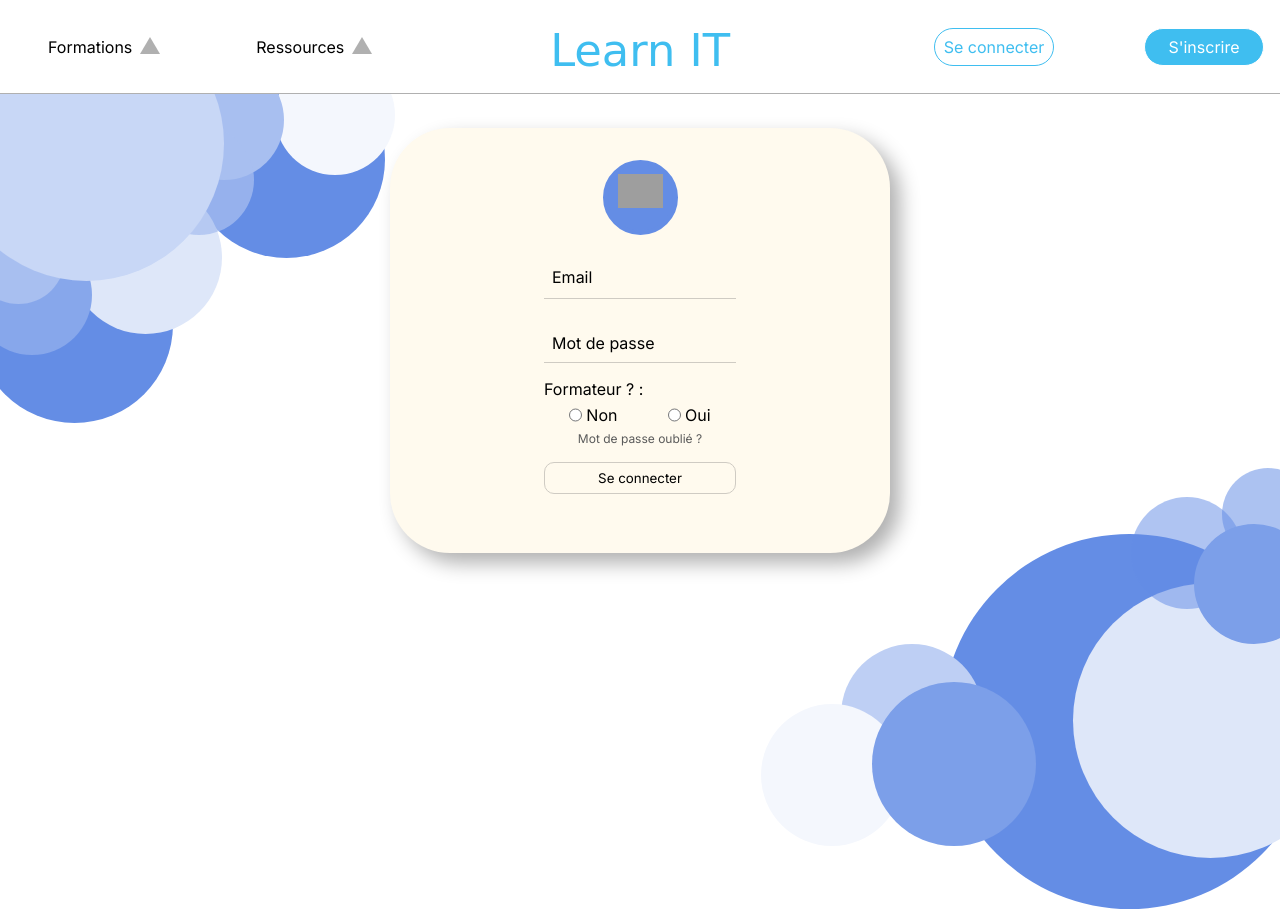
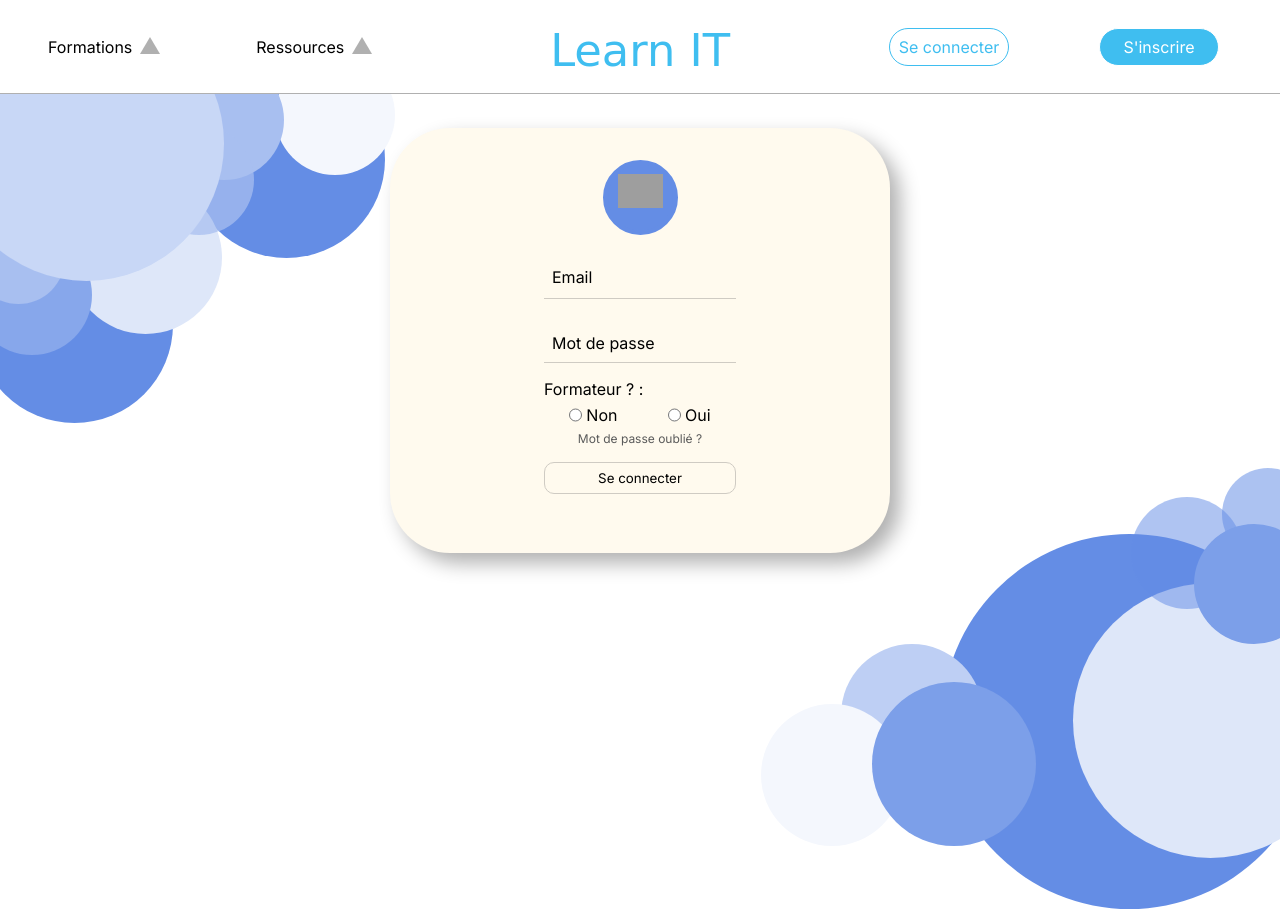
Before and after one commit to Enzobu/Workshop_SN2, a PHP site: page /login.php in a window 1280 px wide; the page is wider, and only the part inside the window is pictured. Run offline with PHP 8.4, Linux system fonts and the light colour scheme; style sheets or scripts are compiled from the project's sources; some libraries are stand-ins or nearby versions; some web fonts are replaced; grey boxes are pictures that could not be loaded.

Commit message:
update css

```diff
--- a/style/main.css
+++ b/style/main.css
@@ -158,7 +158,7 @@ body {
   text-align: center;
   transition: 0.4s;
   margin-left: auto;
-  margin-right: 0;
+  margin-right: auto;
 }
 .header .nav .nav-list .nav-list-right .nav-item a {
   transition: 0.4s;
--- a/style/main.scss
+++ b/style/main.scss
@@ -196,7 +196,7 @@ body {
                     text-align: center;
                     transition: .4s;
                     margin-left: auto;
-                    margin-right: 0;
+                    margin-right: auto;
 
                     & a {
                         transition: .4s;
```
Also changed, not shown: 1 other file.
